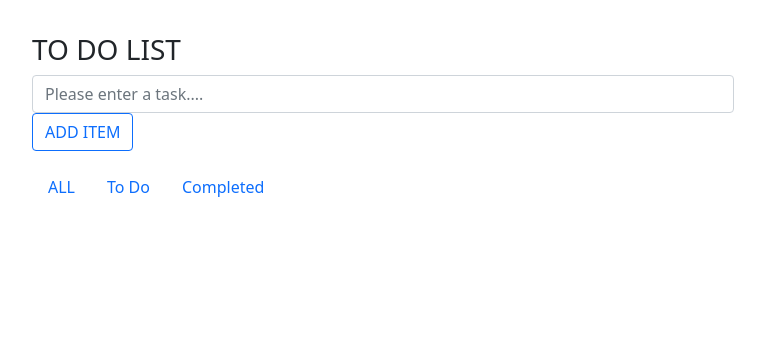
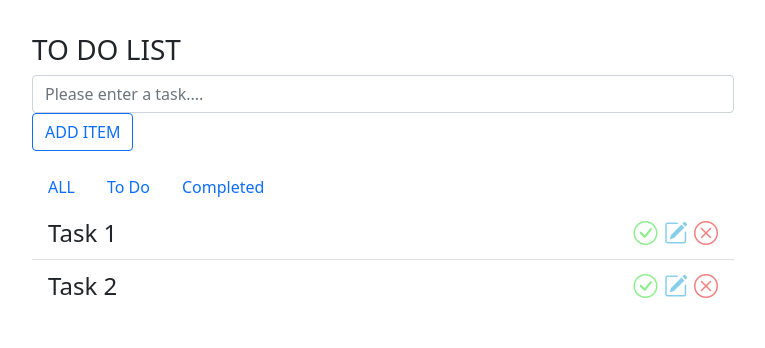
Before and after one commit to gerpese/Udemy-To-Do-a-List, a plain HTML site: page index.html in a window 1280 px wide. Shown: the whole page, without its empty margins (257-1022 px from the left). Drawn offline with nearby package versions, Linux system fonts and the light colour scheme.

Commit message:
upload Friday

```diff
--- a/index.html
+++ b/index.html
@@ -4,15 +4,36 @@
 
 <head>
     <meta charset='UTF-8'>
-    <meta name='viewport' content='width=device-width, inicial scale 1.0'>
+    <meta name='viewport' content='width=device-width, initial scale 1.0'>
     <title>To do List App</title>
 
     <!-- CSS only -->
-    <link href="https://cdn.jsdelivr.net/npm/bootstrap@5.1.3/dist/css/bootstrap.min.css" rel="stylesheet"
-    integrity="sha384-1BmE4kWBq78iYhFldvKuhfTAU6auU8tT94WrHftjDbrCEXSU1oBoqyl2QvZ6jIW3" crossorigin="anonymous">
-    <link ref='stylesheet' href='https://cdn.jsdelivr.net/npm/bootstrap-icons@1.3.0/font/bootstrap.icon.css'>
+    <link href="https://cdn.jsdelivr.net/npm/bootstrap@5.1.1/dist/css/bootstrap.min.css" rel="stylesheet" integrity="sha384-F3w7mX95PdgyTmZZMECAngseQB83DfGTowi0iMjiWaeVhAn4FJkqJByhZMI3AhiU" crossorigin="anonymous">
+    <link rel="stylesheet" href="https://cdn.jsdelivr.net/npm/bootstrap-icons@1.3.0/font/bootstrap-icons.css">
     <style>
+        .green {
+            color: lightgreen
+        }
 
+        .red {
+            color: lightcoral
+        }
+
+        .blue {
+            color: skyblue
+        }
+
+        .list-group {
+            font-size: 1.5rem;
+        }
+
+        .show {
+            display: block;
+        }
+
+        .hide {
+            display: none;
+        }
     </style>
 </head>
 
@@ -40,9 +61,33 @@
                         <a class="nav-link" href="#">Completed</a>
                     </li>
                 </ul>
+
+                <ul class="list-group list-group-flush">
+                    <li class="list-group-item d-flex justify-content-between aling-items-center">
+                        <span>Task 1</span>
+                        <span>
+                            <a href=""><i class="bi bi-check-circle green"></i></a>
+                            <a href=""><i class="bi bi-pencil-square blue"></i></a>
+                            <a href=""><i class="bi bi-x-circle red"></i></a>
+                        </span>
+                    </li>
+
+                    <li class="list-group-item d-flex justify-content-between aling-items-center">
+                        <span>Task 2</span>
+                        <span>
+                            <a href=""><i class="bi bi-check-circle green"></i></a>
+                            <a href=""><i class="bi bi-pencil-square blue"></i></a>
+                            <a href=""><i class="bi bi-x-circle red"></i></a>
+                        </span>
+                    </li>
+                </ul>
                 </div>
             </div>
         </div>
     </div>
+
+    <script src="script.js">
+
+    </script>
 </body>
 </html>
```
